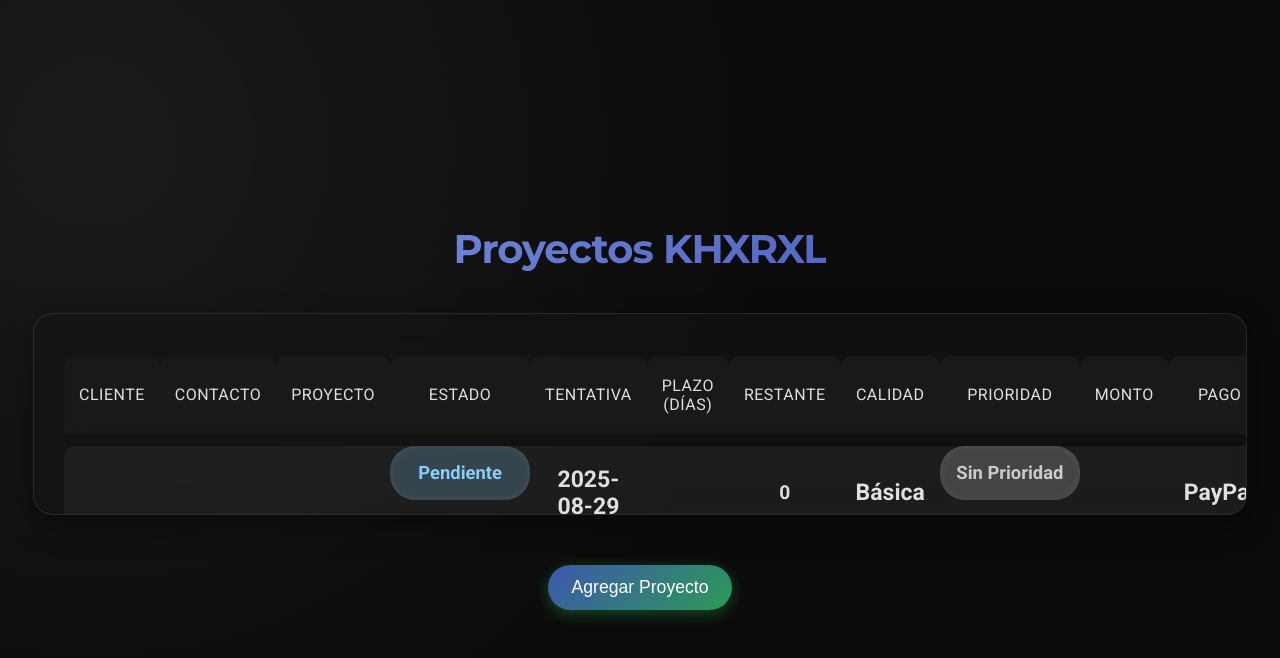
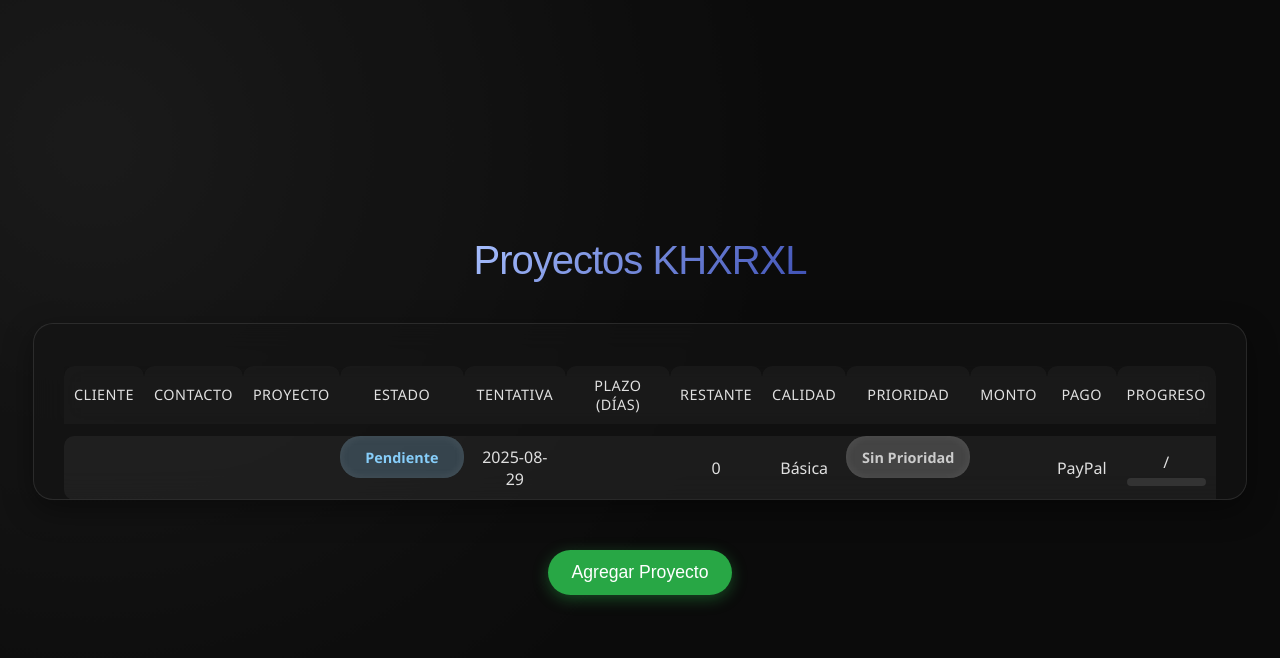
Before and after one commit to KHAR0L/PROYECTOSKHXRXL2, a plain HTML site: page index.html in a window 1280 px wide. Both pictures are taken after a click on the button "Agregar Proyecto". Drawn offline with Linux system fonts and the light colour scheme.

Commit message:
Update styles.css

```diff
--- a/styles.css
+++ b/styles.css
@@ -3,8 +3,6 @@
  * Estilos generales y base
  * ---------------------------------------------------------------------------------------------------------------------------------
  */
-@import url('https://fonts.googleapis.com/css2?family=Montserrat:wght@700&family=Roboto:wght@400;700&display=swap');
-
 :root {
     --background-color: #0c0c0c;
     --card-background: rgba(20, 20, 20, 0.6);
@@ -20,7 +18,7 @@
 }
 
 body {
-    font-family: 'Roboto', sans-serif; /* Usamos una fuente para el cuerpo */
+    font-family: 'Segoe UI', Arial, sans-serif;
     padding: 0;
     margin: 0;
     background-color: var(--background-color);
@@ -52,23 +50,14 @@ body::before {
 }
 
 h2 {
-    font-family: 'Montserrat', sans-serif;
     text-align: center;
     margin-bottom: 20px;
     font-size: 2.5rem;
     letter-spacing: -1px;
-    font-weight: 700;
+    font-weight: 300;
     background: linear-gradient(135deg, #a8c0ff, #3f51b5);
-    background-size: 400% 400%;
     -webkit-background-clip: text;
     -webkit-text-fill-color: transparent;
-    animation: gradientText 5s ease infinite;
-}
-
-@keyframes gradientText {
-    0% { background-position: 0% 50%; }
-    50% { background-position: 100% 50%; }
-    100% { background-position: 0% 50%; }
 }
 
 /*
@@ -88,13 +77,12 @@ h2 {
     box-shadow: 0 10px 30px var(--shadow-color);
     backdrop-filter: blur(15px) saturate(180%);
     -webkit-backdrop-filter: blur(15px) saturate(180%);
-    transition: all 0.5s cubic-bezier(0.25, 0.8, 0.25, 1);
-    overflow-y: scroll;
-    scrollbar-width: none;
+    transition: height 0.5s ease-in-out;
+    overflow-y: auto; /* Temporarily set to auto, changed by JS for animations */
 }
 
-.container::-webkit-scrollbar {
-    display: none;
+.container.animating {
+    overflow-y: hidden;
 }
 
 .container:hover {
@@ -123,19 +111,18 @@ thead {
 }
 
 th, td {
-    padding: 20px 15px; /* Aumentamos el padding vertical para hacer las filas más altas */
+    padding: 10px;
     text-align: center;
     vertical-align: middle;
     border: none;
     background: none;
-    font-weight: 700;
-    font-size: 1.2em; /* Texto un poco más grande */
+    font-weight: 400;
     transition: all 0.2s ease-in-out;
 }
 
 th {
     color: var(--text-color);
-    font-size: 1rem; /* Ajuste para el encabezado si es necesario */
+    font-size: 0.9rem;
     text-transform: uppercase;
     letter-spacing: 0.5px;
     background-color: rgba(255, 255, 255, 0.05);
@@ -146,8 +133,8 @@ th {
 tbody tr {
     background-color: rgba(255, 255, 255, 0.05);
     border-radius: 10px;
-    transition: transform 0.2s ease, box-shadow 0.2s ease, height 0.5s ease, opacity 0.5s ease;
-    height: auto; /* La altura se ajustará con el padding del td */
+    transition: transform 0.2s ease, box-shadow 0.2s ease;
+    height: auto;
     position: relative;
 }
 
@@ -184,18 +171,17 @@ input[type="date"],
 select {
     width: 90%;
     min-width: 80px;
-    padding: 10px 12px; /* Aumentamos el padding para que coincida con las celdas */
+    padding: 8px 10px;
     border-radius: 8px;
     border: 1px solid var(--input-border);
     background-color: var(--input-background);
     color: var(--text-color);
-    font-size: 1.1rem; /* Texto de entrada más grande */
+    font-size: 1rem;
     transition: all 0.3s ease;
     outline: none;
     appearance: none;
     -moz-appearance: textfield;
     box-sizing: border-box;
-    font-weight: normal;
 }
 
 input[type="number"]::-webkit-inner-spin-button,
@@ -219,8 +205,6 @@ select {
 
 span {
     display: inline-block;
-    font-weight: 700;
-    font-size: 1.2em; /* Texto estático en negrita y más grande */
 }
 
 /*
@@ -234,37 +218,21 @@ span {
     padding: 12px 24px;
     border: none;
     border-radius: 30px;
-    background-image: linear-gradient(135deg, #a8c0ff, #3f51b5, #28a745);
-    background-size: 300% 100%;
-    background-position: 0% 50%;
+    background-color: var(--accent-color);
     color: white;
     font-size: 1.1rem;
     font-weight: 500;
     cursor: pointer;
     box-shadow: 0 4px 15px rgba(40, 167, 69, 0.4);
-    transition: all 0.5s cubic-bezier(0.25, 0.8, 0.25, 1);
-    animation: gradientButton 5s ease infinite;
+    transition: all 0.3s ease;
     position: relative;
     overflow: hidden;
 }
 
-@keyframes gradientButton {
-    0% { background-position: 0% 50%; }
-    50% { background-position: 100% 50%; }
-    100% { background-position: 0% 50%; }
-}
-
 #agregarProyecto:hover {
-    animation: none;
-    background-position: 100% 50%;
+    background-color: #218838;
     transform: translateY(-3px);
     box-shadow: 0 6px 20px rgba(40, 167, 69, 0.5);
-}
-
-#agregarProyecto:active {
-    background-position: 100% 50%;
-    transform: translateY(0);
-    box-shadow: 0 2px 10px rgba(40, 167, 69, 0.5);
 }
 
 /*
@@ -273,7 +241,7 @@ span {
  */
 .acciones-flotantes {
     position: absolute;
-    right: -100px;
+    right: -100px; /* Posición inicial fuera de la tabla para que no se vean */
     top: 50%;
     transform: translateY(-50%);
     display: flex;
@@ -285,14 +253,14 @@ span {
 
 tr:hover .acciones-flotantes {
     opacity: 1;
-    right: 15px;
+    right: 15px; /* Se mueven a su posición final al costado de la fila */
 }
 
 .acciones-flotantes button {
-    width: 38px; /* Ligeramente más grandes */
-    height: 38px;
+    width: 32px;
+    height: 32px;
     border-radius: 50%;
-    font-size: 18px; /* Íconos un poco más grandes */
+    font-size: 16px;
     border: none;
     color: white;
     cursor: pointer;
@@ -319,31 +287,31 @@ tr:hover .acciones-flotantes {
  */
 .progress-container {
     width: 100%;
-    height: 10px; /* Barra de progreso más alta */
+    height: 8px;
     background-color: var(--progress-container-color);
-    border-radius: 5px;
-    margin-top: 8px; /* Más espacio */
+    border-radius: 4px;
+    margin-top: 5px;
 }
 
 .progress-bar {
     height: 100%;
     width: 0%;
     background-color: var(--progress-bar-color);
-    border-radius: 5px;
+    border-radius: 4px;
     transition: width 0.4s ease-out;
 }
 
 .estado, .prioridad {
-    font-weight: 700;
-    border-radius: 25px; /* Bordes más redondeados */
-    padding: 8px 15px; /* Más padding */
-    font-size: 1.15em; /* Texto un poco más grande */
+    font-weight: 600;
+    border-radius: 20px;
+    padding: 6px 12px;
+    font-size: 0.9em;
     text-transform: capitalize;
     display: flex;
     justify-content: center;
     align-items: center;
-    min-width: 110px; /* Ancho mínimo ajustado */
-    height: 38px; /* Altura ajustada */
+    min-width: 100px;
+    height: 30px;
     backdrop-filter: blur(5px);
     -webkit-backdrop-filter: blur(5px);
     box-shadow: inset 0 0 10px rgba(255, 255, 255, 0.1);
@@ -362,7 +330,7 @@ tr:hover .acciones-flotantes {
 .MuyAlta { background-color: rgba(194, 59, 34, 0.2); color: #c23b22; }
 .SinPrioridad { background-color: rgba(204, 204, 204, 0.2); color: #cccccc; }
 
-/* Animaciones de fila */
+/* Animación para la entrada de una fila */
 @keyframes fadeInSlideUp {
     from {
         opacity: 0;
@@ -375,32 +343,35 @@ tr:hover .acciones-flotantes {
 }
 
 .new-project-anim {
-    animation: fadeInSlideUp 0.5s cubic-bezier(0.25, 0.8, 0.25, 1) forwards;
+    animation: fadeInSlideUp 0.5s ease-out forwards;
 }
 
-/* Animación de eliminación de proyecto */
-@keyframes fadeOutSlideDown {
+/* Animación para la eliminación de una fila */
+@keyframes fadeOutCollapse {
     from {
         opacity: 1;
-        transform: translateY(0);
         height: var(--row-height);
+        padding-top: 10px;
+        padding-bottom: 10px;
+        margin-top: 12px;
         margin-bottom: 12px;
     }
     to {
         opacity: 0;
-        transform: translateY(-20px);
         height: 0;
-        margin-bottom: 0;
         padding-top: 0;
         padding-bottom: 0;
+        margin-top: 0;
+        margin-bottom: 0;
     }
 }
 
 .project-delete-anim {
-    animation: fadeOutSlideDown 0.5s cubic-bezier(0.25, 0.8, 0.25, 1) forwards;
+    animation: fadeOutCollapse 0.5s ease-out forwards;
+    overflow: hidden; /* Oculta el contenido durante la animación de colapso */
 }
 
-/* Animación para el reordenamiento */
-.sorting-anim {
+/* Se aplica para las filas que se mueven al reordenar */
+.reorganize-anim {
     transition: transform 0.5s ease-in-out;
 }
```
